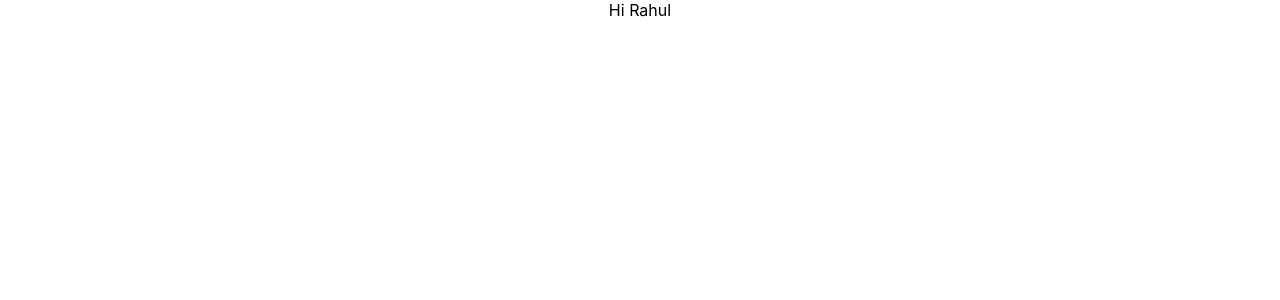
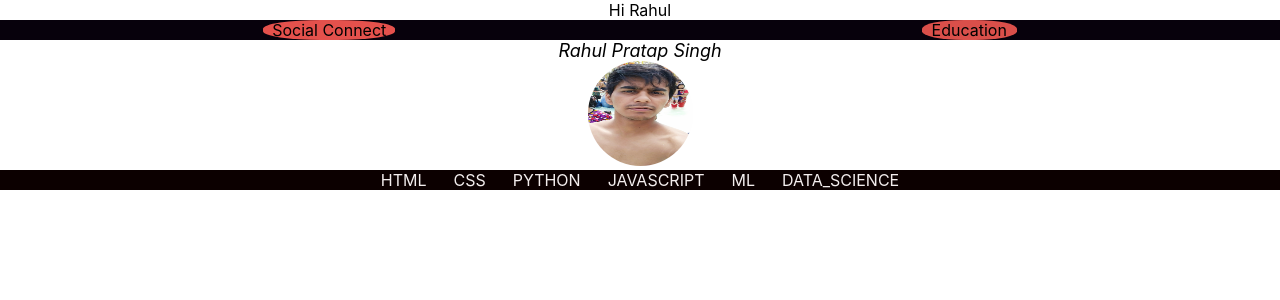
Before and after one commit to Rahulsingh053/My_portfolio, a React (Create React App) app in the folder rp_portfolio/: page / in a window 1280 px wide. Shown: the top 300 px of the page. Built offline with nearby package versions, Linux system fonts and the light colour scheme.

Commit message:
creating my components

```diff
--- /dev/null
+++ b/rp_portfolio/src/rahul/header.css
@@ -0,0 +1,18 @@
+
+#header {
+    background-color: rgb(7, 1, 12);
+    display: flex;
+    flex-direction: row;
+}
+#port{
+    background-color: rgb(228, 81, 76);
+    width: 132px;
+    margin: auto;
+    border-radius: 44%;
+}
+#port2{
+    background-color: rgb(218, 79, 74);
+    width: 95px;
+    margin: auto;
+    border-radius: 44%;
+}
--- /dev/null
+++ b/rp_portfolio/src/rahul/header.js
@@ -0,0 +1,14 @@
+import "./header.css"
+export default function Header(){
+    return(
+    <div id="header">
+
+        <div id="port">
+        Social Connect
+        </div>
+        <div id="port2">
+        Education
+    </div>
+    </div>
+    )
+}
--- a/rp_portfolio/src/rahul/index.js
+++ b/rp_portfolio/src/rahul/index.js
@@ -1,10 +1,15 @@
-
+import Header from "./header";
+import Name from "./name";
+import Skills from "./skills";
 
 export default function Main () {
 
     return (
         <div>
             Hi Rahul
+            <Header></Header>
+            <Name></Name>
+            <Skills></Skills>
         </div>
     )
 }
--- /dev/null
+++ b/rp_portfolio/src/rahul/name.css
@@ -0,0 +1,10 @@
+#name{
+    font-size: large;
+    font-style: italic;
+}
+#name1 img{
+    width: 105px;
+    border-radius: 50%;
+    height: 105px;
+
+}
--- /dev/null
+++ b/rp_portfolio/src/rahul/name.js
@@ -0,0 +1,14 @@
+import "./name.css"
+import profileimage from "./IMG_20180916_210101.jpg"
+export default function Name(){
+    return(<div>
+
+        <div id="name">
+            Rahul Pratap Singh
+        </div>
+        <div id="name1">
+            <img src={profileimage}></img>
+        </div>
+    </div>
+    )
+}
--- /dev/null
+++ b/rp_portfolio/src/rahul/skills.css
@@ -0,0 +1,4 @@
+#skills{
+    color: rgb(243, 237, 237);
+    background-color: rgb(12, 0, 0);
+}
--- /dev/null
+++ b/rp_portfolio/src/rahul/skills.js
@@ -0,0 +1,8 @@
+import "./skills.css"
+export default function Skills(){
+    return(
+    <div id="skills">
+        <span>HTML &nbsp;&nbsp;&nbsp;&nbsp; CSS &nbsp;&nbsp;&nbsp;&nbsp; PYTHON &nbsp;&nbsp;&nbsp;&nbsp; JAVASCRIPT &nbsp;&nbsp;&nbsp;&nbsp; ML &nbsp;&nbsp;&nbsp;&nbsp; DATA_SCIENCE</span>
+    </div>
+    )
+}
```
Also changed, not shown: rp_portfolio/src/rahul/IMG_20180916_210101.jpg (added).
